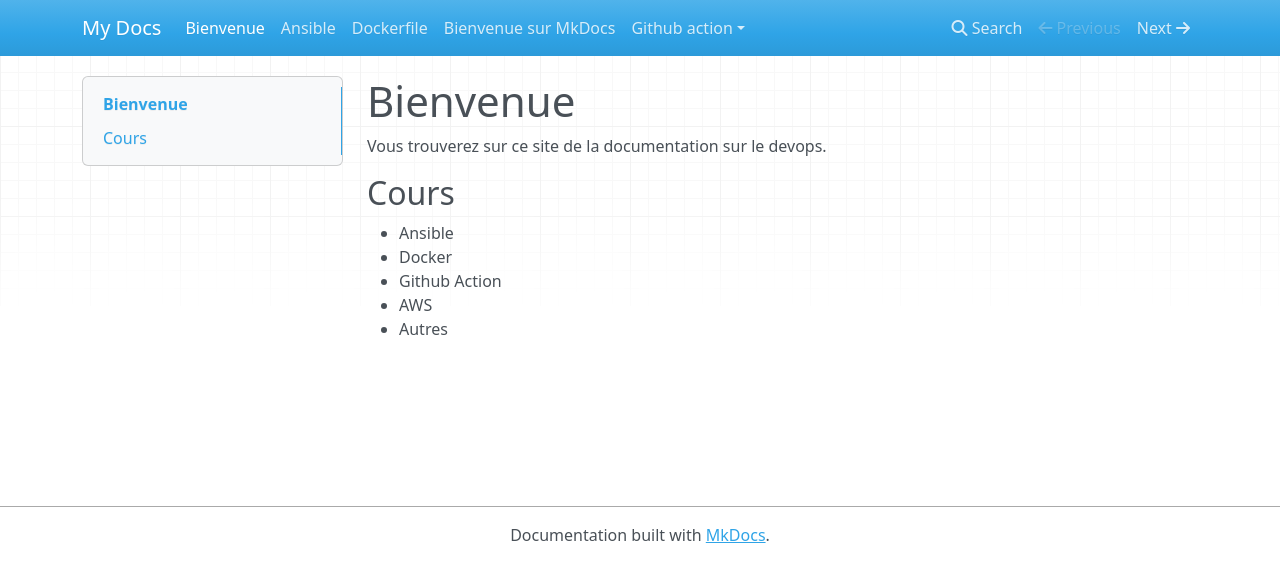
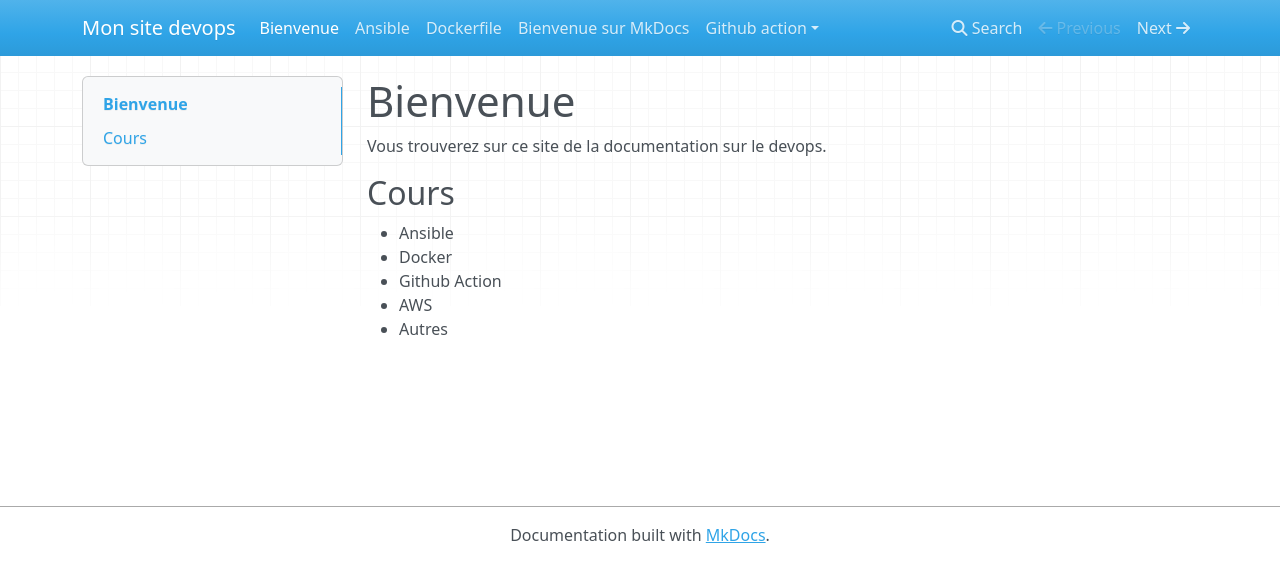
Before and after one commit to MelkiBenjamin/Challenge-AWS-Site-MkDocs, an MkDocs documentation site: the page built from docs/index.md, in a window 1280 px wide. Shown: the top 582 px of the page. Built offline with MkDocs 1.6.1, drawn with Linux system fonts in a browser that asks for light colours; nearby versions of some CDN libraries.

```diff
--- a/mkdocs.yml
+++ b/mkdocs.yml
@@ -1,2 +1,2 @@
-site_name: My Docs
+site_name: Mon site devops
 dev_addr: 0.0.0.0:80
```
